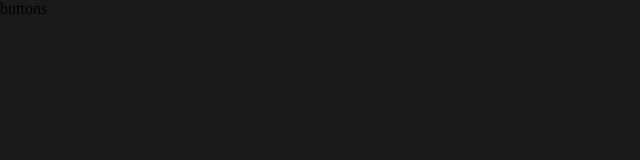
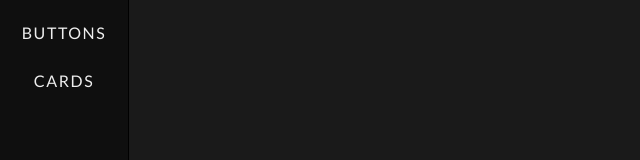
Before and after one commit to GustavoRCarvalho/awesome-design, an Angular app: page / in a window 1280 px wide. Shown: the top 160 px of the page, without its empty margins (0-640 px from the left). Built offline with nearby package versions, Linux system fonts and the light colour scheme.

Commit message:
add: organize and first style to menu

```diff
--- /dev/null
+++ b/src/components/navagation/button-navigation.component.html
@@ -0,0 +1,24 @@
+<style>
+  a {
+    color: #eee;
+    text-decoration: none;
+    text-transform: uppercase;
+    letter-spacing: 0.1em;
+
+    display: flex;
+    align-items: center;
+    justify-content: center;
+
+    width: 100%;
+    height: 3em;
+
+    border-radius: 0.5em;
+  }
+  a:hover {
+    background-color: #ffffff15;
+  }
+  .is-active {
+    background-color: #ffffff20;
+  }
+</style>
+<a href="/{{ titulo }}" [class.is-active]="isActive">{{ titulo }}</a>
--- /dev/null
+++ b/src/components/navagation/button-navigation.component.ts
@@ -0,0 +1,18 @@
+import { Component, Input } from '@angular/core';
+import { Location } from '@angular/common';
+
+@Component({
+  selector: 'button-navigation',
+  standalone: true,
+  templateUrl: './button-navigation.component.html',
+})
+export class ButtonNavigation {
+  constructor(private location: Location) {}
+  @Input() titulo!: string;
+  title = 'button-navigation';
+  isActive: boolean = false;
+
+  ngOnInit() {
+    this.isActive = this.location.path().split('/')[1] == this.titulo;
+  }
+}
--- a/src/components/navagation/navigation.component.html
+++ b/src/components/navagation/navigation.component.html
@@ -1,6 +1,12 @@
 <style>
   nav {
-    height: 100%;
+    background-color: #0f0f0f;
+
+    height: calc(100dvh - 1em);
+    width: 7em;
+    padding: 0.5em;
+
+    border-right: 1px solid black;
   }
   ul {
     margin: 0;
@@ -10,6 +16,7 @@
 </style>
 <nav>
   <ul>
-    <li>buttons</li>
+    <li><button-navigation [titulo]="'buttons'" /></li>
+    <li><button-navigation [titulo]="'cards'" /></li>
   </ul>
 </nav>
--- a/src/components/navagation/navigation.component.ts
+++ b/src/components/navagation/navigation.component.ts
@@ -1,8 +1,10 @@
 import { Component } from '@angular/core';
+import { ButtonNavigation } from './button-navigation.component';
 
 @Component({
   selector: 'navigation',
   standalone: true,
+  imports: [ButtonNavigation],
   templateUrl: './navigation.component.html',
 })
 export class Navigation {
--- a/src/styles.sass
+++ b/src/styles.sass
@@ -1,5 +1,8 @@
 /* You can add global styles to this file, and also import other style files */
 body
+  font-family: "Lato", sans-serif
+  font-weight: 400
+  font-style: normal
   background: var(--bg)
 
   margin: 0
@@ -7,6 +10,7 @@ body
 app-root
   display: flex
 
+@import url('https://fonts.googleapis.com/css2?family=Lato:ital,wght@0,100;0,300;0,400;0,700;0,900;1,100;1,300;1,400;1,700;1,900&display=swap')
 :root
   --x: 0
   --y: 0
```
Also changed, not shown: src/app/app.routes.ts (+8 -0 lines).
